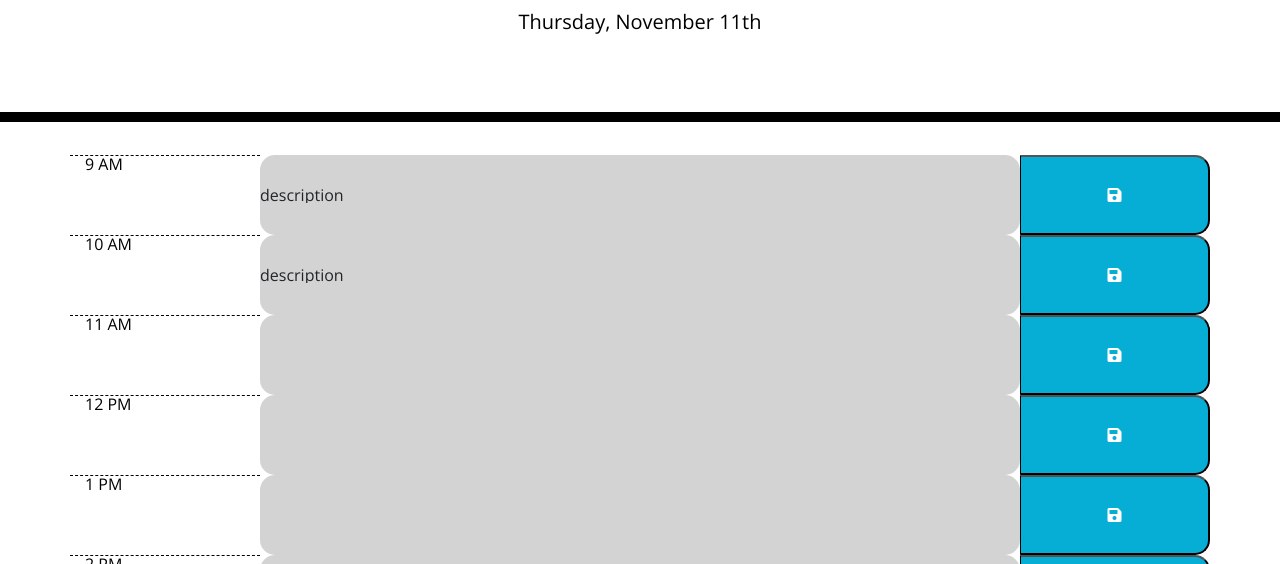
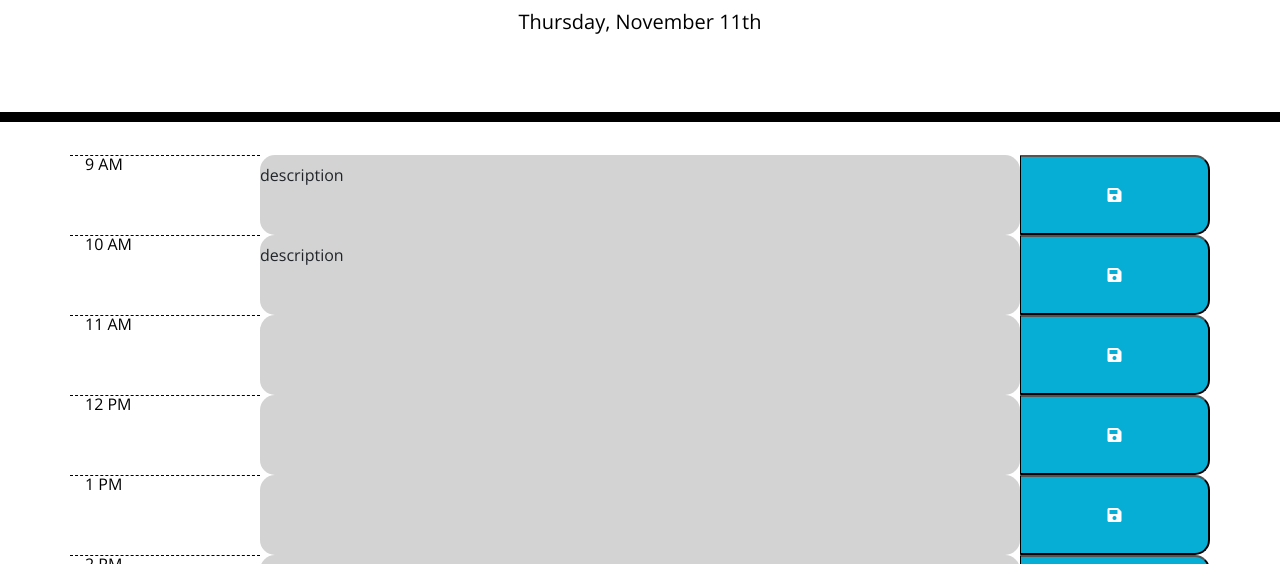
Before and after one commit to aucoats/workscheduler-challenge, a plain HTML site: page index.html in a window 1280 px wide. Shown: the part 182-746 px from the top of the page. Drawn offline with nearby package versions, Linux system fonts and the light colour scheme.

Commit message:
scroll styles

```diff
--- a/assets/css/style.css
+++ b/assets/css/style.css
@@ -23,14 +23,23 @@ textarea{
   border-bottom: 10px solid black;
 }
 
-
+/* added styles to ensure editable element fits mockup */
 .description{
   white-space: pre-wrap;
-  overflow: hidden;
   overflow-y: scroll;
-  max-height: 30px;
+  -ms-overflow-style: none;
+  scrollbar-width: none;
+  height: 100%;
+  width: 100%;
+  max-height: 60px;
   padding: 0;
   margin: 0;
+  position: relative;
+  bottom: 20px;
+}
+
+.description::-webkit-scrollbar {
+  display: none;
 }
 
 .time-block{
@@ -38,6 +47,8 @@ textarea{
   border-radius: 15px;
   padding: 0;
   max-height: 80px;
+  margin: 0;
+  position: relative;
 }
 
 .row {
```
